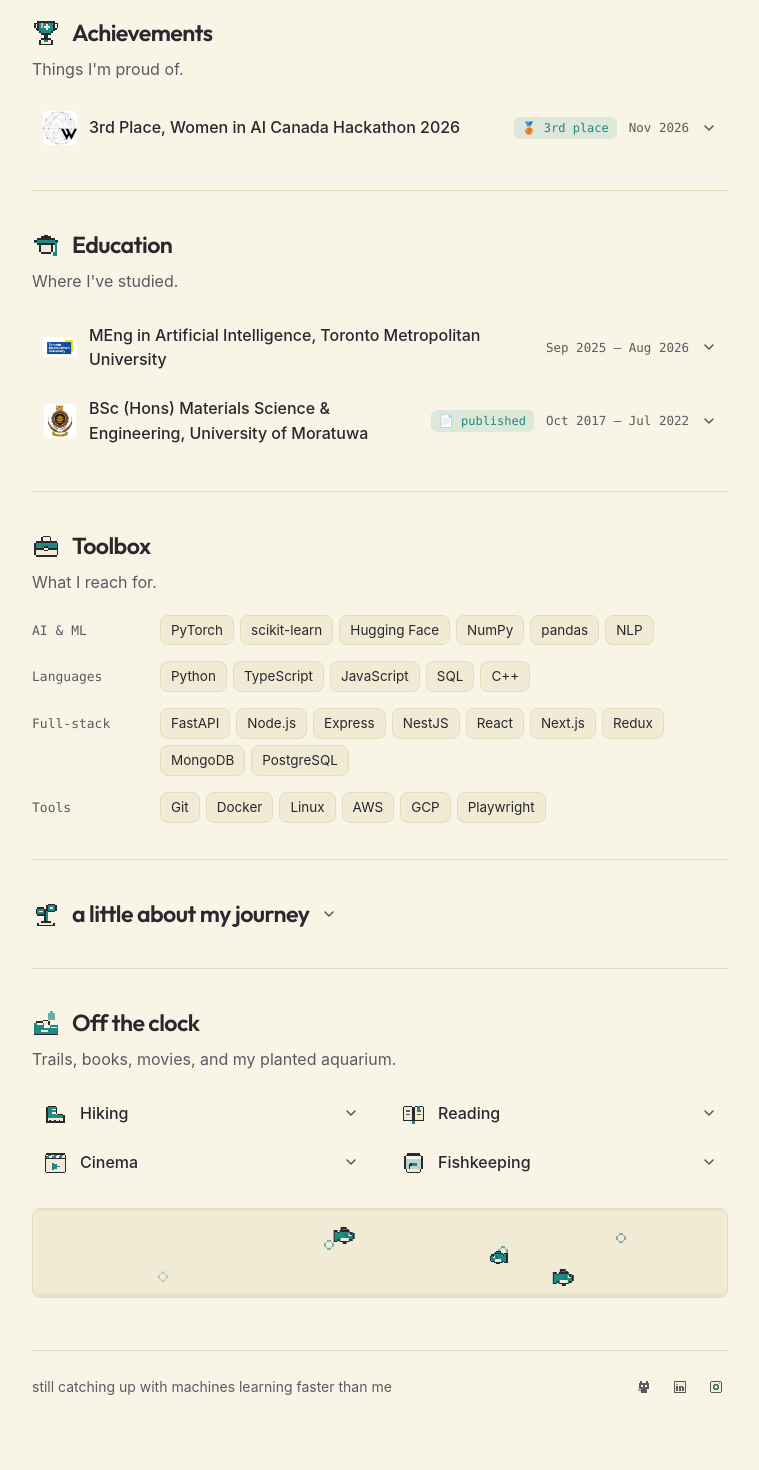
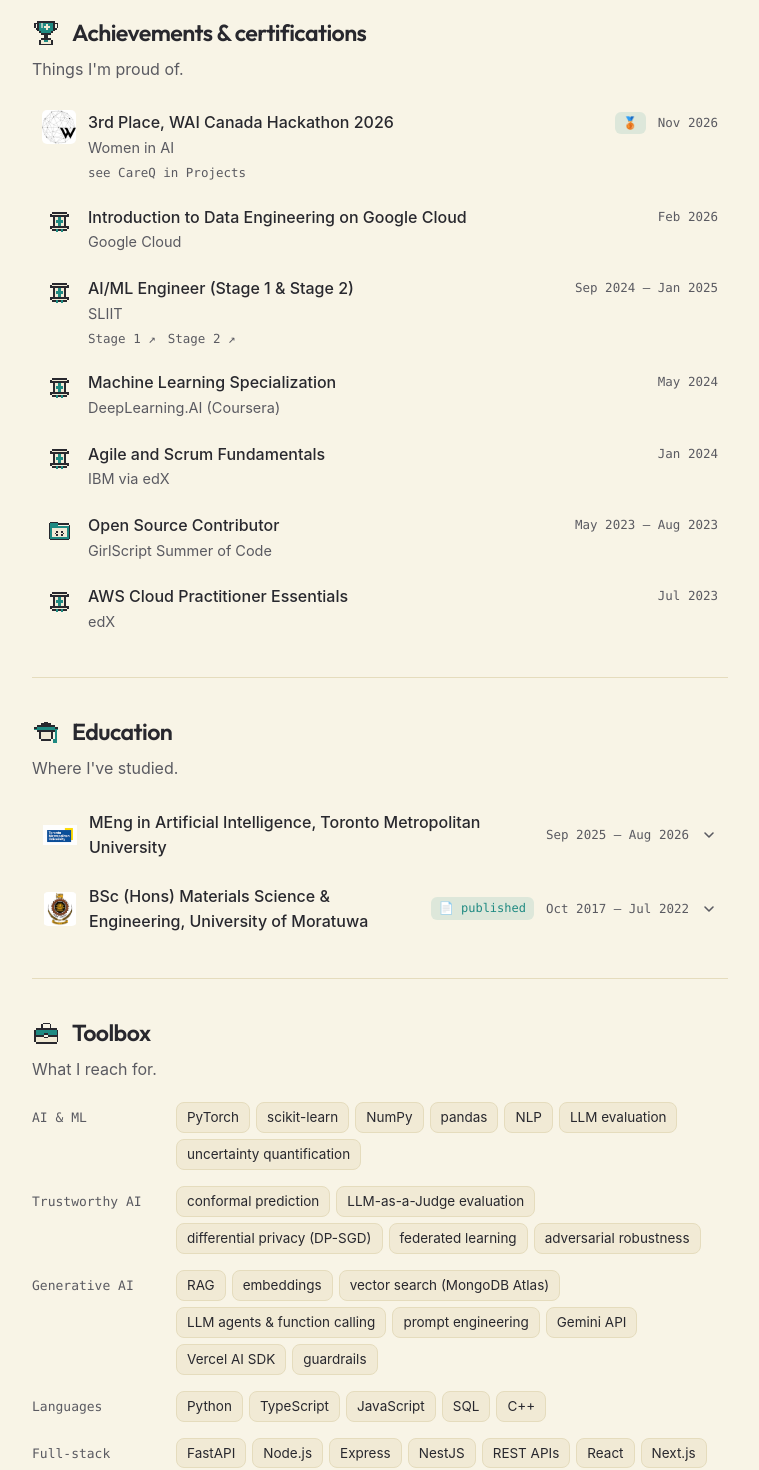
Before and after one commit to nashira26/Portfolio, a React (Vite) app: page / in a window 1280 px wide. Shown: the part 1260-2730 px from the top of the page, without its empty margins (390-1149 px from the left). Before the commit the page ends 2707 px from the top, so only its background shows below. Built offline with nearby package versions, Linux system fonts and the light colour scheme.

Commit message:
Added certifications section

```diff
--- a/src/App.tsx
+++ b/src/App.tsx
@@ -4,6 +4,7 @@ import { Sidebar } from './components/Sidebar';
 import { PixelIcon } from './components/PixelIcons';
 import { ShelfCardList } from './components/ShelfCardList';
 import { FishTankStrip } from './components/FishTankStrip';
+import { AchievementList } from './components/AchievementList';
 
 const THEME_STORAGE_KEY = 'nashira-theme';
 const ACCENT_STORAGE_KEY = 'nashira-accent';
@@ -264,7 +265,7 @@ export default function App() {
           />
 
           {/* 3. Achievements shelf */}
-          <ShelfCardList
+          <AchievementList
             shelf={shelves.achievements}
             onInternalNavigate={handleInternalNavigate}
           />
@@ -297,7 +298,7 @@ export default function App() {
                   key={group.label}
                   className="flex flex-col sm:flex-row sm:items-baseline gap-2 sm:gap-4"
                 >
-                  <span className="font-mono text-[13px] text-[var(--text-muted)] sm:w-28 shrink-0">
+                  <span className="font-mono text-[13px] text-[var(--text-muted)] sm:w-32 sm:whitespace-nowrap shrink-0">
                     {group.label}
                   </span>
                   <div className="flex flex-wrap gap-1.5">
--- /dev/null
+++ b/src/components/AchievementList.tsx
@@ -0,0 +1,138 @@
+import React, { useMemo } from "react";
+import {
+	AchievementsShelf,
+	formatDateRange,
+	InternalActionLink,
+} from "../content";
+import { PixelIcon } from "./PixelIcons";
+
+interface AchievementListProps {
+	shelf: AchievementsShelf;
+	onInternalNavigate?: (action: InternalActionLink) => void;
+}
+
+const smallLinkClass =
+	"font-mono text-[12.5px] text-[var(--text-muted)] hover:text-[var(--accent)] hover:underline underline-offset-4 transition-colors duration-150 focus-visible:outline-2 focus-visible:outline-offset-2 focus-visible:outline-[var(--accent)] rounded-[4px]";
+
+/** Simple, non-collapsible rows: icon, title (optionally linked), muted issuer, date on the right. */
+export const AchievementList: React.FC<AchievementListProps> = ({
+	shelf,
+	onInternalNavigate,
+}) => {
+	// Newest first: by end date, then start date
+	const items = useMemo(
+		() =>
+			[...shelf.items].sort(
+				(a, b) =>
+					b.end.localeCompare(a.end) || b.start.localeCompare(a.start)
+			),
+		[shelf.items]
+	);
+
+	return (
+		<section
+			id={shelf.id}
+			className="scroll-mt-20 desk:scroll-mt-10 border-t border-[var(--border)] py-9">
+			{/* Heading row */}
+			<div
+				className={`flex items-center gap-3 ${
+					shelf.description ? "" : "mb-5"
+				}`}>
+				<PixelIcon name={shelf.icon} className="w-[28px] h-[28px] shrink-0" />
+				<h2 className="font-display text-[1.45rem] font-semibold tracking-tight text-[var(--text)]">
+					{shelf.title}
+				</h2>
+			</div>
+
+			{shelf.description && (
+				<p className="mt-1.5 mb-5 text-[var(--text-muted)]">
+					{shelf.description}
+				</p>
+			)}
+
+			<ul className="grid grid-cols-1 gap-y-1.5">
+				{items.map((item) => (
+					<li
+						key={item.id}
+						className="flex items-start gap-2.5 sm:gap-3 px-2.5 py-2 rounded-[8px]">
+						{/* Fixed-width icon slot keeps titles aligned whether a logo or pixel icon is shown */}
+						<span className="w-[34px] h-[34px] shrink-0 flex items-center justify-center">
+							{item.logo ? (
+								<img
+									src={item.logo}
+									alt=""
+									aria-hidden="true"
+									className="w-[34px] h-[34px] object-contain rounded-[5px]"
+									onError={(e) => {
+										e.currentTarget.style.visibility = "hidden";
+									}}
+								/>
+							) : (
+								<PixelIcon name={item.icon} className="w-[25px] h-[25px]" />
+							)}
+						</span>
+
+						<span className="flex-1 min-w-0 flex flex-col gap-0.5">
+							{item.href ? (
+								<a
+									href={item.href}
+									target="_blank"
+									rel="noopener noreferrer"
+									className="font-medium text-[var(--text)] hover:text-[var(--accent)] hover:underline decoration-1 underline-offset-4 transition-colors duration-150 focus-visible:outline-2 focus-visible:outline-offset-2 focus-visible:outline-[var(--accent)] rounded-[4px]">
+									{item.title}
+								</a>
+							) : (
+								<span className="font-medium text-[var(--text)]">
+									{item.title}
+								</span>
+							)}
+
+							<span className="text-[14.5px] text-[var(--text-muted)]">
+								{item.issuer}
+							</span>
+
+							{((item.links && item.links.length > 0) ||
+								item.internalLink) && (
+								<span className="flex flex-wrap items-center gap-x-3 gap-y-1 pt-0.5">
+									{item.links?.map((link) => (
+										<a
+											key={link.href}
+											href={link.href}
+											target="_blank"
+											rel="noopener noreferrer"
+											className={smallLinkClass}>
+											{link.label} ↗
+										</a>
+									))}
+
+									{item.internalLink && (
+										<a
+											href={`#${item.internalLink.targetShelfId}-btn-${item.internalLink.targetItemId}`}
+											onClick={(e) => {
+												e.preventDefault();
+												onInternalNavigate?.(item.internalLink!);
+											}}
+											className={smallLinkClass}>
+											{item.internalLink.label}
+										</a>
+									)}
+								</span>
+							)}
+						</span>
+
+						<span className="flex items-center gap-2.5 sm:gap-3 shrink-0 pt-0.5">
+							{item.accentBadge && (
+								<span className="font-mono text-[12px] text-[var(--accent)] bg-[var(--accent-soft)] px-2 py-0.5 rounded-[6px] whitespace-nowrap">
+									{item.accentBadge}
+								</span>
+							)}
+							<span className="font-mono text-[12.5px] text-[var(--text-muted)] tabular-nums whitespace-nowrap">
+								{formatDateRange(item.start, item.end)}
+							</span>
+						</span>
+					</li>
+				))}
+			</ul>
+		</section>
+	);
+};
--- a/src/content.ts
+++ b/src/content.ts
@@ -129,6 +129,32 @@ export interface ExpandableShelf {
 		label: string;
 		href: string;
 	};
+}
+
+export interface AchievementItem {
+	id: string;
+	title: string;
+	issuer: string;
+	icon: PixelIconId;
+	/** Optional organisation logo in /public, shown instead of the pixel icon. */
+	logo?: string;
+	/** YYYY-MM; a single month is shown when start equals end. */
+	start: string;
+	end: string;
+	/** When set, the title links here (new tab). */
+	href?: string;
+	accentBadge?: string;
+	/** Extra small links, e.g. separate certificate stages. */
+	links?: { label: string; href: string }[];
+	internalLink?: InternalActionLink;
+}
+
+export interface AchievementsShelf {
+	id: string;
+	title: string;
+	icon: PixelIconId;
+	description?: string;
+	items: AchievementItem[];
 }
 
 export interface ToolboxGroup {
@@ -305,17 +331,17 @@ export const SITE_CONTENT = {
 					rightLabel: "AI agent · hackathon",
 					accentBadge: "🥉 3rd place · WAI Hackathon 2026",
 					description:
-						"One portal for Ontario's fragmented child-care waitlists. Parents find licensed centres on a Leaflet/OpenStreetMap map built from Ontario's open data, apply once, and track every application and offer from a single dashboard. Centres get their own portal to review applications and update statuses. A Gemini-powered assistant reads each centre's published policies and forms, flags missing information, and drafts applications and follow-ups for the parent to approve. A full-stack TypeScript app (React, Express, MongoDB), built with Team Coalesce for the Women in AI Canada Hackathon 2026.",
+						"One portal for Ontario's fragmented child-care waitlists, built with Team Coalesce for the Women in AI Canada Hackathon 2026, where we placed 3rd. A full-stack app with separate parent and child-care-centre portals, session-based authentication and role-based data access across 1,102 licensed Ontario centres, with deterministic search ranking and end-to-end Playwright tests. A RAG pipeline over centre handbooks and the 283-page provincial licensing manual (PDF/HTML ingestion, heading-aware chunking, Gemini embeddings, MongoDB Atlas Vector Search with metadata filtering) grounds answers in cited sources. A Gemini tool-calling agent orchestrates document retrieval and application-data queries, with server-enforced data scoping and refusal of unsupported queries.",
 					keyResult:
-						"grounded in centre documents · human approval before anything is sent",
+						"citation quote verification · rule-based validation · fallback-model retries · rate limiting · personal-data minimisation",
 					tags: [
 						"TypeScript",
 						"React",
 						"Express",
-						"MongoDB",
+						"MongoDB Atlas Vector Search",
 						"Gemini",
-						"Leaflet",
-						"Tailwind CSS",
+						"RAG",
+						"Playwright",
 					],
 					href: "https://github.com/nashira26/CareQ",
 					linkLabel: "View on GitHub ↗",
@@ -446,7 +472,7 @@ export const SITE_CONTENT = {
 					start: "2023-08",
 					end: "2025-09",
 					description:
-						"Built a multi-tenant maintenance-management SaaS serving 3 enterprise clients. I wrote backend microservices and REST APIs in Node.js, Express, TypeScript and MongoDB across 7+ services (work orders, assets, customers, sites, analytics and the API gateway), and delivered a contract-management module end to end in React/Next.js, from clause and template versioning to approval workflows, pricing, reporting and email notifications. I also set up role-based access with Auth0 and JWT, made the APIs 30% faster through query and schema refactoring, load-tested with Artillery, led the migration of core services to NestJS, and mentored 4+ interns.",
+						"Built a multi-tenant maintenance-management SaaS serving 3 enterprise clients. I wrote backend microservices and REST APIs in Node.js, Express, TypeScript and MongoDB across 7+ services (work orders, assets, customers, sites, analytics and the API gateway), built React/Next.js frontends from Figma designs, and delivered a contract-management module end to end, from clause and template versioning to staged review-and-approval workflows, pricing, reporting and email notifications. I also set up role-based access control with Auth0 and JWT (page-level restrictions and per-role data scoping), made the APIs 30% faster through query and schema refactoring, standardised error handling across services, and load-tested with Artillery. I contributed to migrating the core frontend to Next.js, and mentored 4+ interns and the web team through JavaScript, React/Redux and backend training sessions.",
 					href: "https://www.fieldsmart.io/",
 					linkLabel: "Fieldsmart, what I worked on ↗",
 					tags: [
@@ -464,29 +490,91 @@ export const SITE_CONTENT = {
 
 		achievements: {
 			id: "achievements",
-			title: "Achievements",
+			title: "Achievements & certifications",
 			icon: "trophy",
 			description: "Things I'm proud of.",
-			columns: 1,
 			items: [
 				{
 					id: "wai-hackathon-2026",
-					title: "3rd Place, Women in AI Canada Hackathon 2026",
+					title: "3rd Place, WAI Canada Hackathon 2026",
+					issuer: "Women in AI",
 					icon: "trophy",
 					logo: "/logos/wai.png",
 					start: "2026-11",
 					end: "2026-11",
-					accentBadge: "🥉 3rd place",
-					description:
-						"Our team, Coalesce, placed third with CareQ, a single application portal for Ontario's child-care waitlists, with a Gemini assistant that reads each centre's policies and drafts applications for parents to approve. I led the implementation and built the demo.",
+					href: "https://www.womeninai.co/wai-hackathon-canada",
+					accentBadge: "🥉",
 					internalLink: {
 						label: "see CareQ in Projects",
 						targetShelfId: "projects",
 						targetItemId: "careq",
 					},
 				},
+				{
+					id: "gcp-data-engineering",
+					title: "Introduction to Data Engineering on Google Cloud",
+					issuer: "Google Cloud",
+					icon: "degree-scroll",
+					start: "2026-02",
+					end: "2026-02",
+					href: "https://drive.google.com/file/d/1VKw5HYxkyPbV4gzCgKJbRvljbmPSBRU_/view?usp=sharing",
+				},
+				{
+					id: "sliit-ai-ml-engineer",
+					title: "AI/ML Engineer (Stage 1 & Stage 2)",
+					issuer: "SLIIT",
+					icon: "degree-scroll",
+					start: "2024-09",
+					end: "2025-01",
+					links: [
+						{
+							label: "Stage 1",
+							href: "https://code.sliit.org/certificates/ztqvrf2mgk",
+						},
+						{
+							label: "Stage 2",
+							href: "https://code.sliit.org/certificates/7ht2tbyhoo",
+						},
+					],
+				},
+				{
+					id: "ml-specialization",
+					title: "Machine Learning Specialization",
+					issuer: "DeepLearning.AI (Coursera)",
+					icon: "degree-scroll",
+					start: "2024-05",
+					end: "2024-05",
+					href: "https://www.coursera.org/account/accomplishments/specialization/JVR8LEPJREUH",
+				},
+				{
+					id: "agile-scrum",
+					title: "Agile and Scrum Fundamentals",
+					issuer: "IBM via edX",
+					icon: "degree-scroll",
+					start: "2024-01",
+					end: "2024-01",
+					href: "https://courses.edx.org/certificates/70ead67c5efc43608284fce335249e8a",
+				},
+				{
+					id: "gssoc-2023",
+					title: "Open Source Contributor",
+					issuer: "GirlScript Summer of Code",
+					icon: "code-crate",
+					start: "2023-05",
+					end: "2023-08",
+					href: "https://gssoc.girlscript.org/",
+				},
+				{
+					id: "aws-cloud-practitioner",
+					title: "AWS Cloud Practitioner Essentials",
+					issuer: "edX",
+					icon: "degree-scroll",
+					start: "2023-07",
+					end: "2023-07",
+					href: "https://courses.edx.org/certificates/3cbd68a7e7bf43c78033200abb0e20d2",
+				},
 			],
-		} satisfies ExpandableShelf,
+		} satisfies AchievementsShelf,
 
 		education: {
 			id: "education",
@@ -565,10 +653,34 @@ export const SITE_CONTENT = {
 					items: [
 						"PyTorch",
 						"scikit-learn",
-						"Hugging Face",
 						"NumPy",
 						"pandas",
 						"NLP",
+						"LLM evaluation",
+						"uncertainty quantification",
+					],
+				},
+				{
+					label: "Trustworthy AI",
+					items: [
+						"conformal prediction",
+						"LLM-as-a-Judge evaluation",
+						"differential privacy (DP-SGD)",
+						"federated learning",
+						"adversarial robustness",
+					],
+				},
+				{
+					label: "Generative AI",
+					items: [
+						"RAG",
+						"embeddings",
+						"vector search (MongoDB Atlas)",
+						"LLM agents & function calling",
+						"prompt engineering",
+						"Gemini API",
+						"Vercel AI SDK",
+						"guardrails",
 					],
 				},
 				{
@@ -582,16 +694,30 @@ export const SITE_CONTENT = {
 						"Node.js",
 						"Express",
 						"NestJS",
+						"REST APIs",
 						"React",
 						"Next.js",
 						"Redux",
 						"MongoDB",
 						"PostgreSQL",
+						"Auth0",
+						"JWT",
+						"RBAC",
 					],
 				},
 				{
 					label: "Tools",
-					items: ["Git", "Docker", "Linux", "AWS", "GCP", "Playwright"],
+					items: [
+						"Git",
+						"Docker",
+						"Linux",
+						"AWS",
+						"GCP",
+						"Playwright",
+						"Artillery",
+						"Figma",
+						"Render",
+					],
 				},
 			] satisfies ToolboxGroup[],
 		},
```
Also changed, not shown: 1 other file (tests, documents, lock files or other folders).
